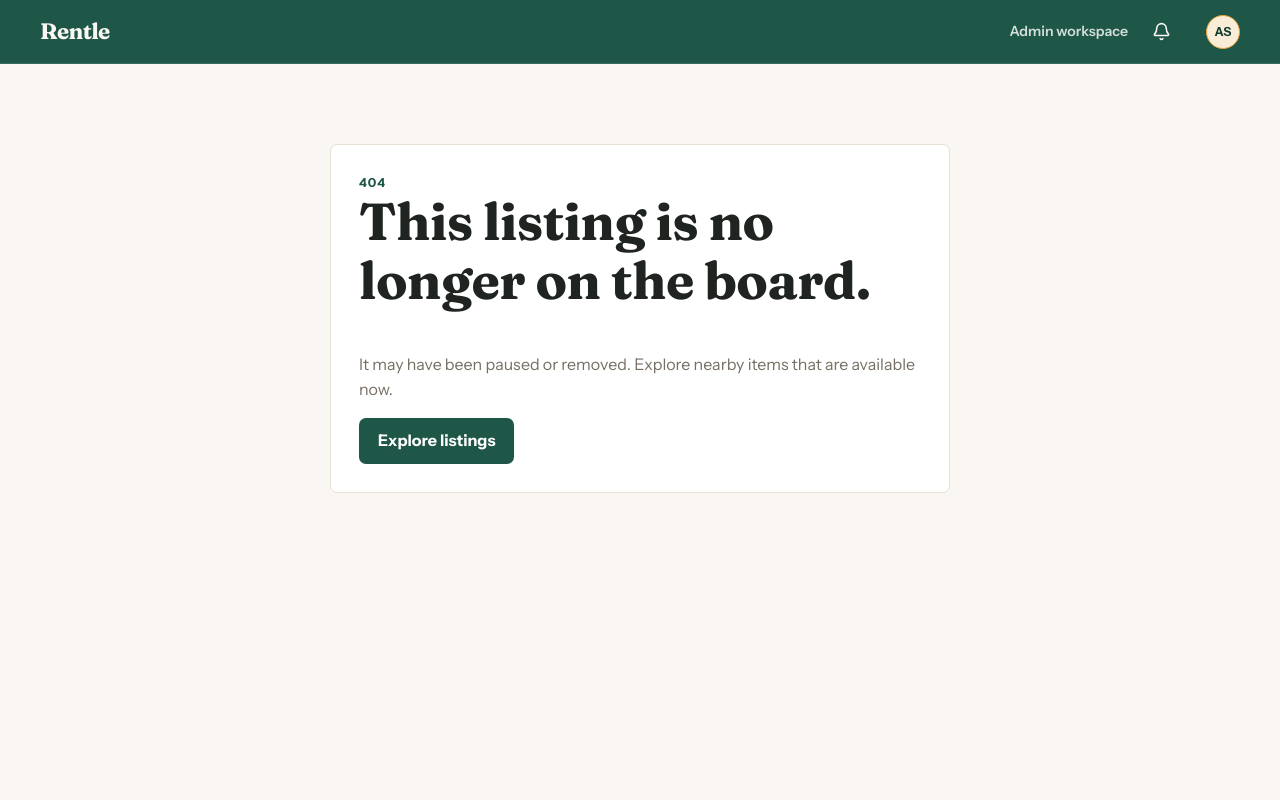
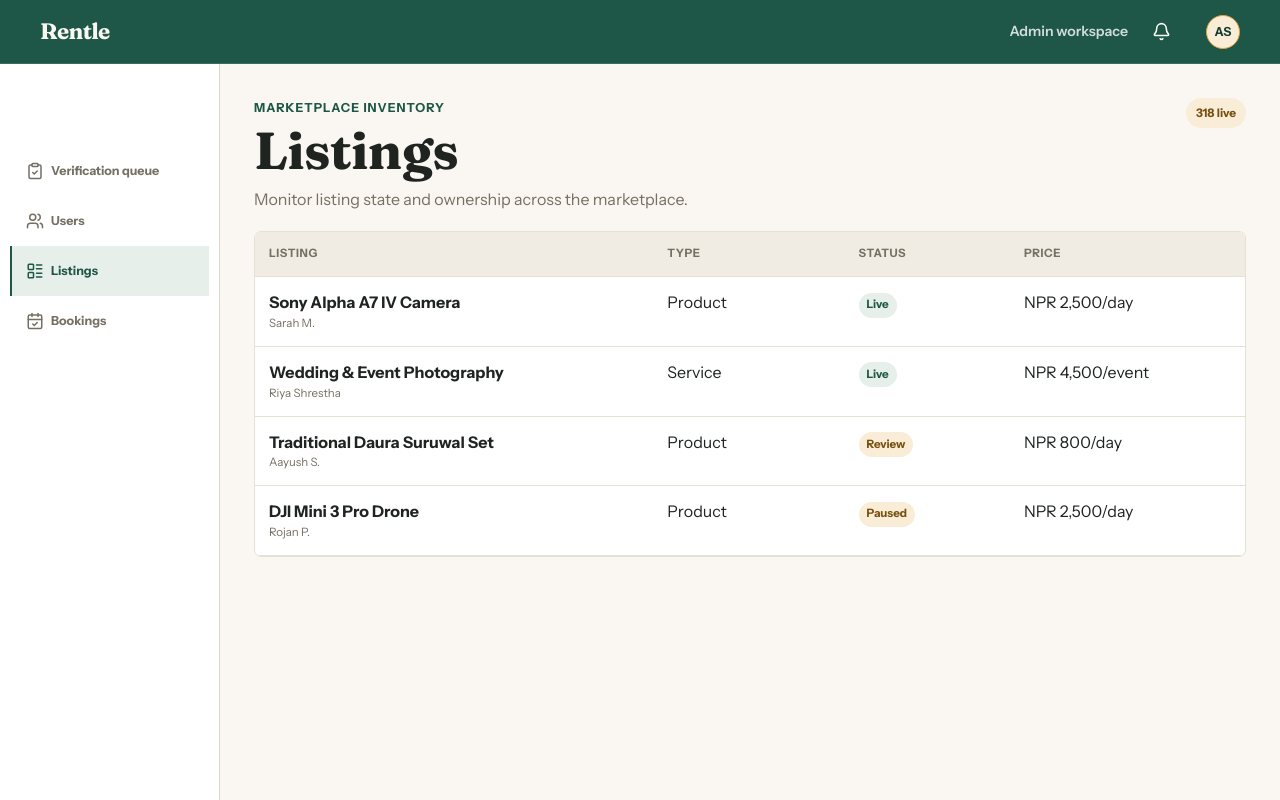
Before and after one commit to mesubash/rentle-frontend, a Next.js app: page /admin/listings in a window 1280 px wide. Before the commit this address had no page. Built offline with nearby package versions, Linux system fonts and the light colour scheme.

Commit message:
feat: add admin marketplace records

```diff
--- /dev/null
+++ b/src/app/admin/bookings/page.tsx
@@ -0,0 +1 @@
+export default function AdminBookingsPage() { return <><header className="admin-page-header"><div><p className="eyebrow">Agreement records</p><h1>Bookings</h1><p>Read-only booking state overview for support and safety reviews.</p></div><span className="queue-count">42 active</span></header><section className="empty-state card"><p className="eyebrow">No alerts</p><h2>Active bookings look healthy.</h2><p>Bookings with overdue deposits, repeated cancellations, or safety reports will appear here first.</p></section></>; }
--- /dev/null
+++ b/src/app/admin/listings/page.tsx
@@ -0,0 +1,2 @@
+const rows = [["Sony Alpha A7 IV Camera", "Sarah M.", "Product", "Live", "NPR 2,500/day"], ["Wedding & Event Photography", "Riya Shrestha", "Service", "Live", "NPR 4,500/event"], ["Traditional Daura Suruwal Set", "Aayush S.", "Product", "Review", "NPR 800/day"], ["DJI Mini 3 Pro Drone", "Rojan P.", "Product", "Paused", "NPR 2,500/day"]];
+export default function AdminListingsPage() { return <><header className="admin-page-header"><div><p className="eyebrow">Marketplace inventory</p><h1>Listings</h1><p>Monitor listing state and ownership across the marketplace.</p></div><span className="queue-count">318 live</span></header><section className="admin-data-table card"><div className="admin-data-row admin-data-head"><span>Listing</span><span>Type</span><span>Status</span><span>Price</span></div>{rows.map((row) => <div className="admin-data-row" key={row[0]}><span><strong>{row[0]}</strong><small>{row[1]}</small></span><span>{row[2]}</span><span><b className={row[3] === "Live" ? "status-chip status-chip--verified" : "status-chip status-chip--requested"}>{row[3]}</b></span><span>{row[4]}</span></div>)}</section></>; }
--- /dev/null
+++ b/src/app/admin/users/page.tsx
@@ -0,0 +1,2 @@
+const users = [["Aayush Shrestha", "+977 98•• ••112", "Verified", "8", "11 Jul 2026"], ["Sarah Maharjan", "+977 98•• ••814", "Verified", "34", "10 Jul 2026"], ["Rojen Tamang", "+977 98•• ••447", "Pending", "0", "11 Jul 2026"], ["Nabin Karki", "+977 98•• ••653", "Phone only", "12", "9 Jul 2026"]];
+export default function AdminUsersPage() { return <><header className="admin-page-header"><div><p className="eyebrow">Marketplace people</p><h1>Users</h1><p>Read-only account and trust status overview.</p></div><span className="queue-count">1,248 users</span></header><section className="admin-data-table card"><div className="admin-data-row admin-data-head"><span>User</span><span>Status</span><span>Bookings</span><span>Last active</span></div>{users.map((user) => <div className="admin-data-row" key={user[0]}><span><strong>{user[0]}</strong><small>{user[1]}</small></span><span><b className={user[2] === "Verified" ? "status-chip status-chip--verified" : "status-chip status-chip--requested"}>{user[2]}</b></span><span>{user[3]}</span><span>{user[4]}</span></div>)}</section></>; }
```
